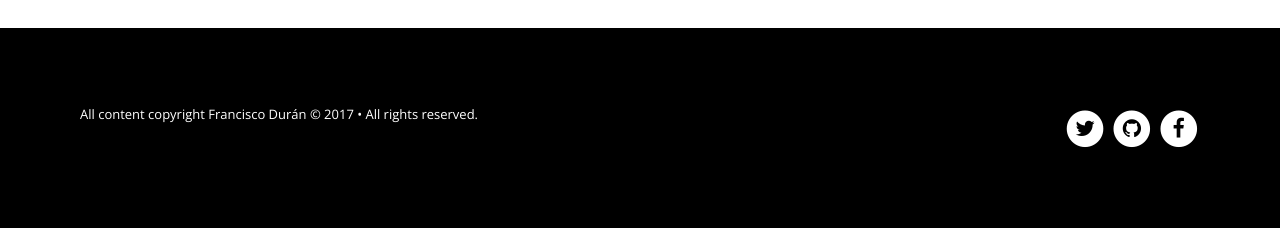
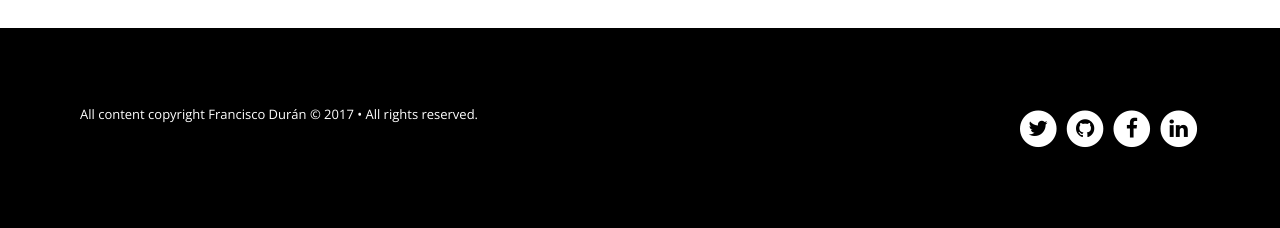
Before and after one commit to ShinFDuran/blog-jekyll, a Jekyll site: the page built from index.html, in a window 1280 px wide. Shown: the part 1093-1321 px from the top of the page. Built offline with Jekyll 4.4.1, drawn with Linux system fonts in a browser that asks for light colours; nearby versions of some CDN libraries; the list of posts is cut into pages by our own code.

Commit message:
Agregado link social LinkedIn

```diff
--- a/_config.yml
+++ b/_config.yml
@@ -20,6 +20,7 @@ owner:
   twitter:        ShinFDuran
   github:         shinfduran
   facebook:       francisco.durannavarro
+  linkedin:       shinfduran
 
 # Analytics and webmaster tools stuff goes here
 google_analytics:   UA-73433282-1
--- a/_includes/footer.html
+++ b/_includes/footer.html
@@ -35,8 +35,7 @@
                 <i class="fa fa-github fa-stack-1x"></i>
             </span>
         </a>
-        {% endif %}
-        {% if site.owner.facebook %}
+        {% endif %} {% if site.owner.facebook %}
         <a href="http://facebook.com/{{ site.owner.facebook }}">
             <span class="fa-stack fa-lg">
                 <i class="fa fa-circle fa-stack-2x fa-inverse"></i>
@@ -44,6 +43,14 @@
             </span>
         </a>
         {% endif %}
+        {% if site.owner.linkedin %}
+        <a href="https://www.linkedin.com/in/{{ site.owner.linkedin }}">
+            <span class="fa-stack fa-lg">
+                <i class="fa fa-circle fa-stack-2x fa-inverse"></i>
+                <i class="fa fa-linkedin fa-stack-1x"></i>
+            </span>
+        </a>
+        {% endif %}
     </div>
 
     <div class="cf"></div>
```
